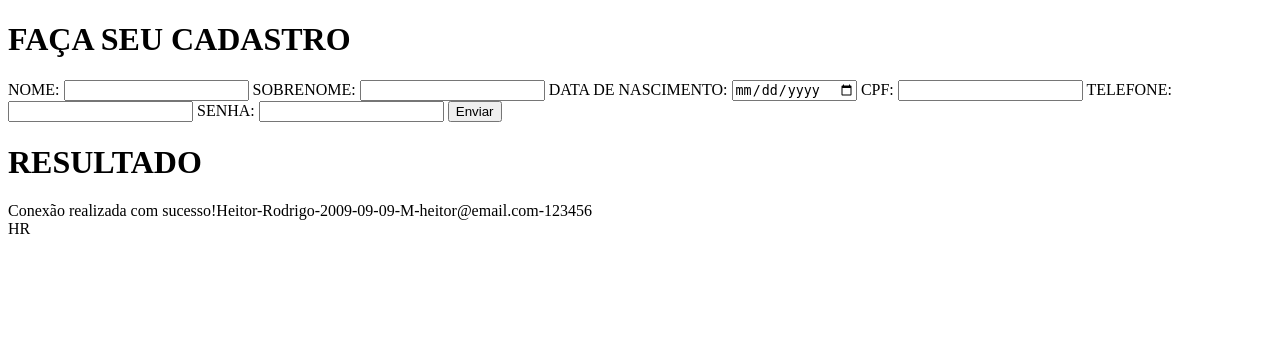
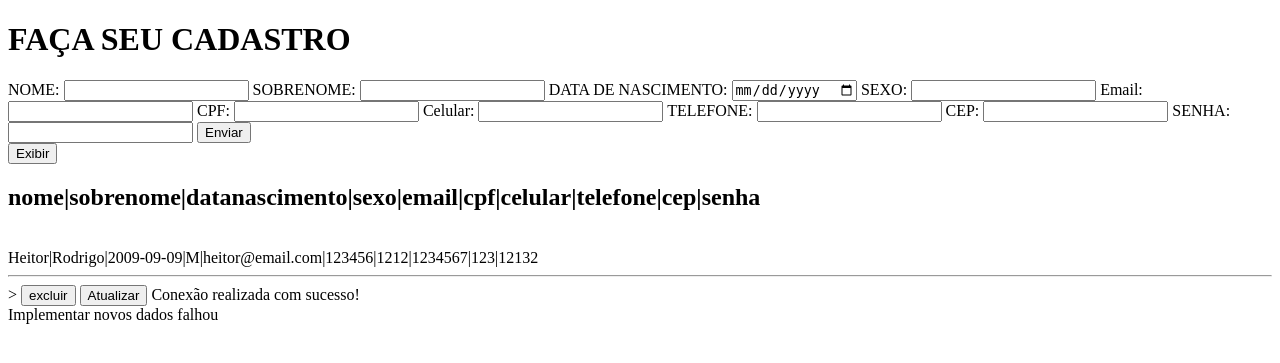
Before and after one commit to Hunter7210/PetHag_Project, a PHP site: page / in a window 1280 px wide. Shown: the top 363 px of the page. Run offline with PHP 8.4, Linux system fonts and the light colour scheme; data comes from the database, SQL or seed files in the repository.

Commit message:
13/11/2023

```diff
--- a/ProjectPetHag/cadastrarUsuario.php
+++ b/ProjectPetHag/cadastrarUsuario.php
@@ -3,7 +3,24 @@
 session_start();
 
 //Incluindo a conexão com o banco de dados
-include ("conexaoBD.php");
+include ('conexaoBD.php');
 
 //Pegando o resultado do input nome no form com o metodo POST
-$nome = mysqli_real_escape_string($conexaoBD, trim($_POST['nome']));
+/* $nome = mysqli_real_escape_string($conexaoBD, trim($_POST['nome'])); */
+
+
+//Inserir dados no banco
+
+if(isset($_POST['nome'])){
+    $stmt = $conexao->prepare("INSERT INTO pessoafisica VALUES (null,?,?,?,?,?,?,?,?,?,?)"); //Null porque o valor já é auto incremento
+    $stmt->execute(array($_POST['nome'], $_POST['sobreNome'], $_POST['datnasc'], $_POST['sexo'], $_POST['email'], $_POST['CPF'], $_POST['celular'], $_POST['telefone'], $_POST['cep'], md5($_POST['senha']))); //Executar o codigo
+    echo "inserido com sucesso";
+}else{
+    echo "<br> Implementar novos dados falhou";
+}
+
+
+//Fechar a conexão
+$stmt -> closeCursor();
+//Limpa a variavel
+$conexao =null;
--- a/ProjectPetHag/conexaoBD.php
+++ b/ProjectPetHag/conexaoBD.php
@@ -11,7 +11,7 @@ $password = ''; //Senha do db
 try {
     $conexao = new PDO("mysql:host=$servername;dbname=$DBname", $user, $password);
     //Definindo o mode de eroo
-    $conexao->setAttribute(PDO::ATTR_ERRMODE, PDO::ERRMODE_EXCEPTION);
+    $conexao->setAttribute(PDO::ATTR_ERRMODE, PDO::ERRMODE_EXCEPTION); //Descreve o erro da conexão, não recomendado para a produção.
     echo "Conexão realizada com sucesso!";
 
 
--- a/ProjectPetHag/consulta.php
+++ b/ProjectPetHag/consulta.php
@@ -15,15 +15,18 @@ $stmt = $conexao->prepare($sql);
 $result = $stmt->execute() or die("Erro na consulta"); //die serve para parar o codigo
 
 //Para cada consulta ele ira criar uma matriz (fetchAll() = Matriz; fetch= Array simples;) com base na variavel $row
+echo '<br><h2>nome|sobrenome|datanascimento|sexo|email|cpf|celular|telefone|cep|senha</h2><br>';
 foreach ($stmt->fetchAll() as $row) {
     //Printa somente os campos desejados do banco de dados
-    echo $row['nome']."-".$row['sobrenome']."-".$row['data_nasc']."-".$row['sexo']."-".$row['email']."-".$row['cpf']."<br>";
+    echo $row['nome']. "|". $row['sobrenome']. "|". $row['data_nasc']. "|". $row['sexo']. "|". $row['email']. "|". $row['cpf']. "|". $row['celular']. "|". $row['telefone']. "|". $row['cep']. "|". $row['senha'];
+    echo '<hr>';
+
 
     //Pegar as primeiras letras do nome e sobrenome usando uma função da string
-    $pegarletras = strtoupper(substr($row['nome'],0,1)); //Colocando a letra maiuscula
+    /* $pegarletras = strtoupper(substr($row['nome'],0,1)); //Colocando a letra maiuscula
     $pegarletras2 = substr($row['sobrenome'],0,1);
     echo $pegarletras.$pegarletras2;
-
+     */
     //Existem muitas funções de string veja, pois é possivle verificar se em uma string contem uma determinada expressão str_contains();
 }
 
--- a/ProjectPetHag/index.php
+++ b/ProjectPetHag/index.php
@@ -12,6 +12,7 @@
     <h1>FAÇA SEU CADASTRO</h1>
     <form action="cadastrarUsuario.php" method="POST">
 
+
         <label for="">NOME:</label>
         <input type="text" name="nome" id="nome">
 
@@ -21,25 +22,40 @@
         <label for="">DATA DE NASCIMENTO:</label>
         <input type="date" name="datnasc" id="datnasc">
 
+        <label for="">SEXO:</label>
+        <input type="text" name="sexo" id="sexo">
+
+        <label for="">Email:</label>
+        <input type="text" name="email" id="email">
+
         <label for="">CPF:</label>
         <input type="text" name="CPF" id="CPF">
 
+        <label for="">Celular:</label>
+        <input type="tel" name="celular" id="celular">
+
         <label for="">TELEFONE:</label>
-        <input type="number" name="telefone" id="telefone">
+        <input type="tel" name="telefone" id="telefone">
+
+        <label for="">CEP:</label>
+        <input type="number" name="cep" id="cep">
 
         <label for="">SENHA:</label>
         <input type="password" name="senha" id="senha">
 
-        <input type="button" value="Enviar">
+        <input type="submit" value="Enviar">
     </form>
 
+    <input type="submit" value="Exibir" <?php
+    include 'consulta.php';
+    ?>>
 
-    <h1>RESULTADO</h1>
+<input type="submit" value="excluir">
 
+<input type="submit" value="Atualizar">
     <!--Incluindo a pagina consulta.php-->
     <?php
-    include 'consulta.php';
-
+    include 'cadastrarUsuario.php';
     ?>
 </body>
 
```
Also changed, not shown: ProjectPetHag/deletarUsuario.php (added, +15 -0 lines), ProjectPetHag/index.html (+13 -1 lines).
